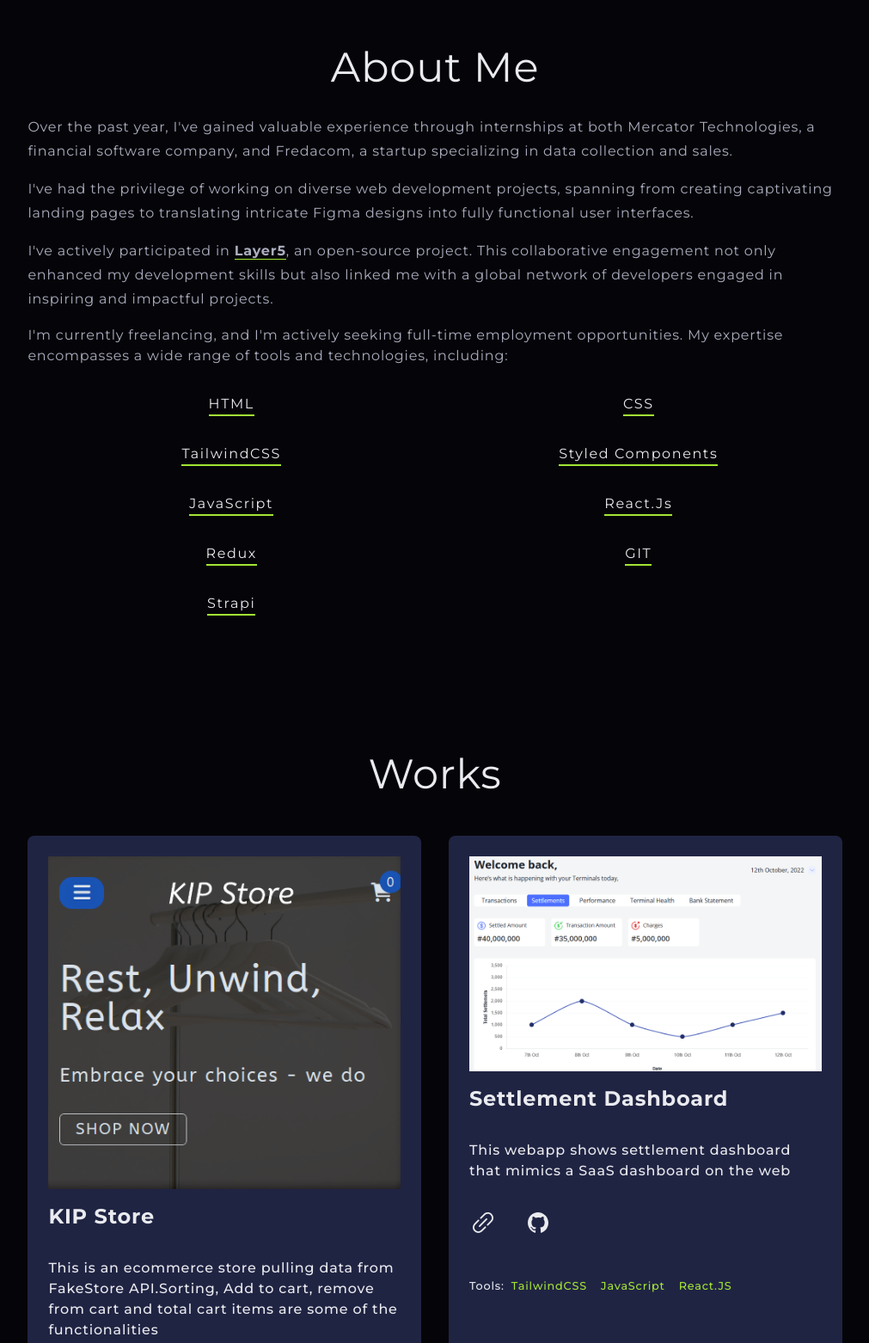
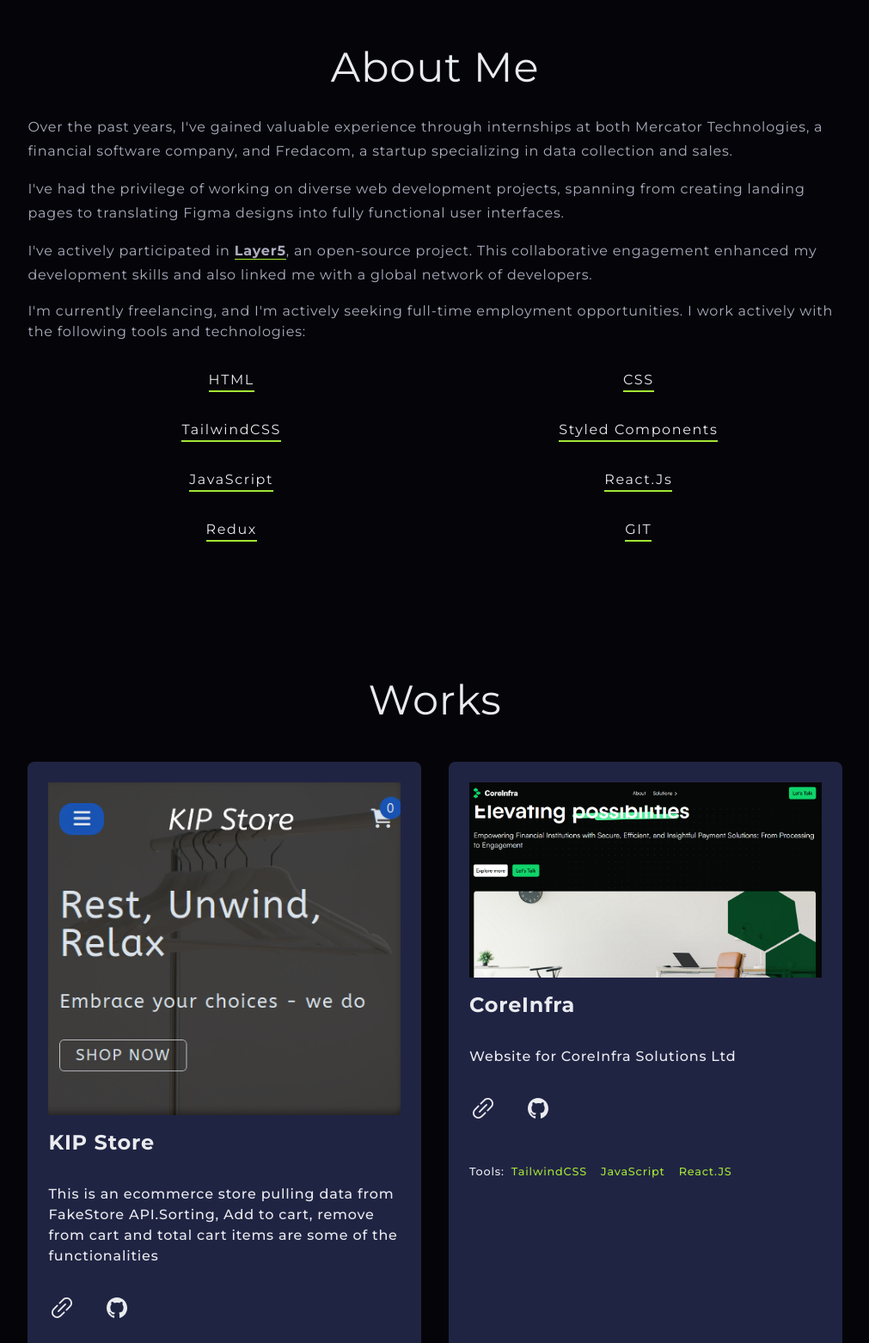
Before and after one commit to Oghene-kevwe/Portfolio, a website: page index.html in a window 1280 px wide. Shown: the part 800-2362 px from the top of the page at 86% size, without its empty margins (134-1145 px from the left). Drawn offline with nearby package versions, Linux system fonts and the light colour scheme.

Commit message:
updated resume
Signed-off-by: oghene-kevwe <idisepraise@gmail.com>

```diff
--- a/app.js
+++ b/app.js
@@ -105,23 +105,34 @@
     tool3: "FakeStoreAPI",
   },
   {
+    id: 9,
+    title: "CoreInfra",
+    img: "./images/works/core-Infra.png",
+    desc: "Website for CoreInfra Solutions Ltd",
+    github: "#",
+    livelink: "https://core-infra.netlify.app/",
+    tool1: "TailwindCSS",
+    tool2: "JavaScript",
+    tool3: "React.JS",
+  },
+  {
+    id: 11,
+    title: "Fredacom",
+    img: "./images/works/fredacom.png",
+    desc: "Website for Fredacom",
+    github: "#",
+    livelink: "https://fredacom.com/",
+    tool1: "TailwindCSS",
+    tool2: "JavaScript",
+    tool3: "React.JS",
+  },
+  {
     id: 6,
     title: "Settlement Dashboard",
     img: "./images/works/settlementDashboard.png",
     desc: "This webapp shows settlement dashboard that mimics a SaaS dashboard on the web",
     github: "https://github.com/Oghene-kevwe/dashboard",
     livelink: "https://settlement-db.netlify.app/",
-    tool1: "TailwindCSS",
-    tool2: "JavaScript",
-    tool3: "React.JS",
-  },
-  {
-    id: 9,
-    title: "CoreInfra",
-    img: "./images/works/core-Infra.png",
-    desc: "Landing Page for CoreInfra Solutions Ltd",
-    github: "#",
-    livelink: "https://core-infra.netlify.app/",
     tool1: "TailwindCSS",
     tool2: "JavaScript",
     tool3: "React.JS",
@@ -152,7 +163,7 @@
   },
   {
     img: "./images/works/Deboniare.png",
-    id: 1,
+    id: 10,
     title: "Debonaire",
     desc: "Website for a Hair business",
     github: "https://github.com/Oghene-kevwe/Zuri-Astro",
--- a/index.html
+++ b/index.html
@@ -136,15 +136,15 @@
         </h2>
         <div>
           <p class="leading-7 mb-4">
-            Over the past year, I've gained valuable experience through internships at
-            both Mercator Technologies, a financial software company, and
-            Fredacom, a startup specializing in data collection and sales.
+            Over the past years, I've gained valuable experience through
+            internships at both Mercator Technologies, a financial software
+            company, and Fredacom, a startup specializing in data collection and
+            sales.
           </p>
           <p class="leading-7 mb-4">
             I've had the privilege of working on diverse web development
-            projects, spanning from creating captivating landing pages to
-            translating intricate Figma designs into fully functional user
-            interfaces.
+            projects, spanning from creating landing pages to translating Figma
+            designs into fully functional user interfaces.
           </p>
           <p class="leading-7 mb-4">
             I've actively participated in
@@ -153,14 +153,14 @@
               href="https://github.com/layer5io/layer5"
               target="_blank"
               >Layer5</a
-            >, an open-source project. This collaborative engagement not only
-            enhanced my development skills but also linked me with a global
-            network of developers engaged in inspiring and impactful projects.
+            >, an open-source project. This collaborative engagement enhanced my
+            development skills and also linked me with a global network of
+            developers.
           </p>
           <p>
             I'm currently freelancing, and I'm actively seeking full-time
-            employment opportunities. My expertise encompasses a wide range of
-            tools and technologies, including:
+            employment opportunities. I work actively with the following tools
+            and technologies:
           </p>
         </div>
 
@@ -177,7 +177,6 @@
           <p class="border-b-2 border-solid border-lime-400">React.Js</p>
           <p class="border-b-2 border-solid border-lime-400">Redux</p>
           <p class="border-b-2 border-solid border-lime-400">GIT</p>
-          <p class="border-b-2 border-solid border-lime-400">Strapi</p>
         </div>
       </section>
 
```
Also changed, not shown: images/works/fredacom.png (added), 1 other file.
